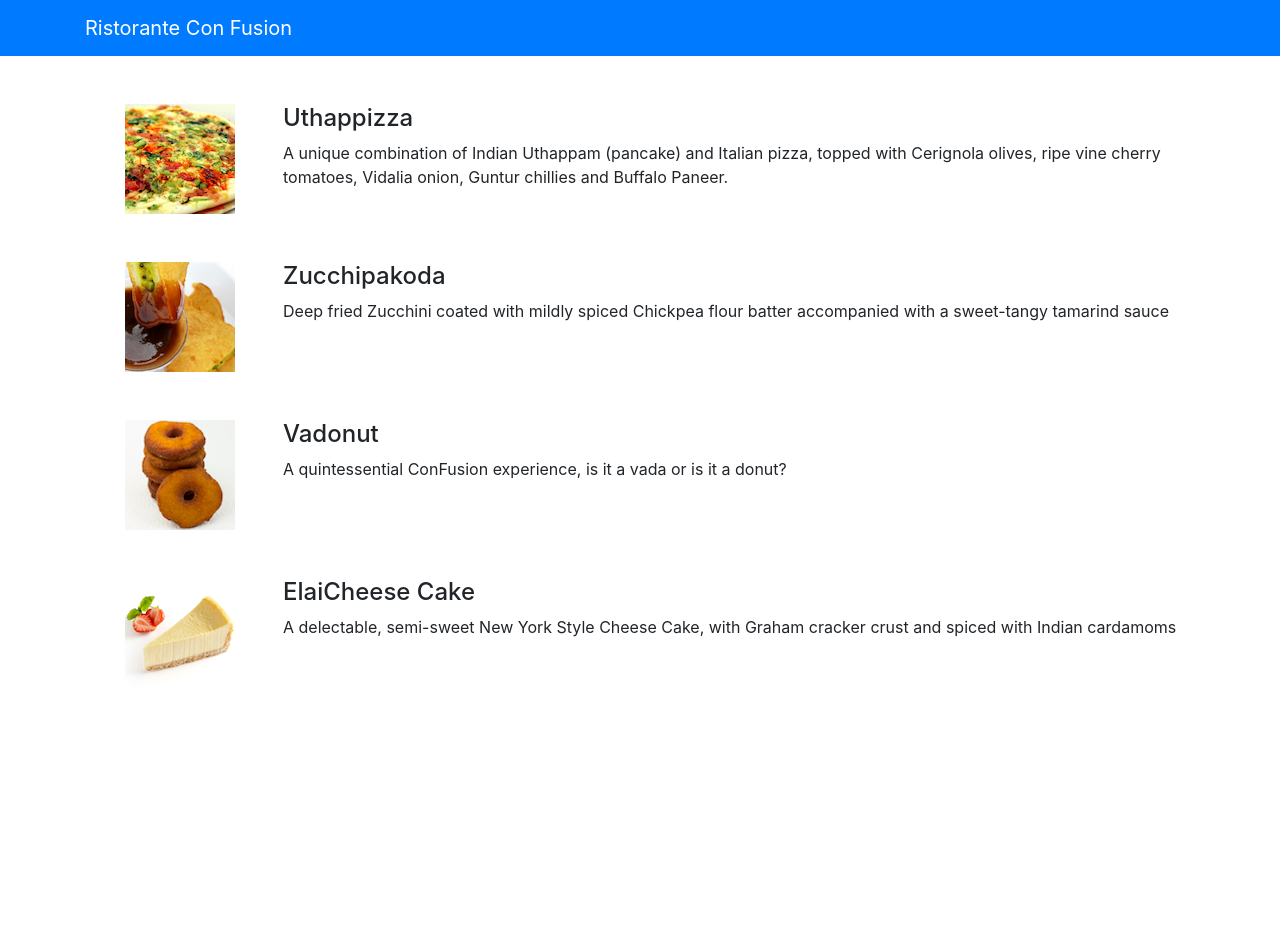
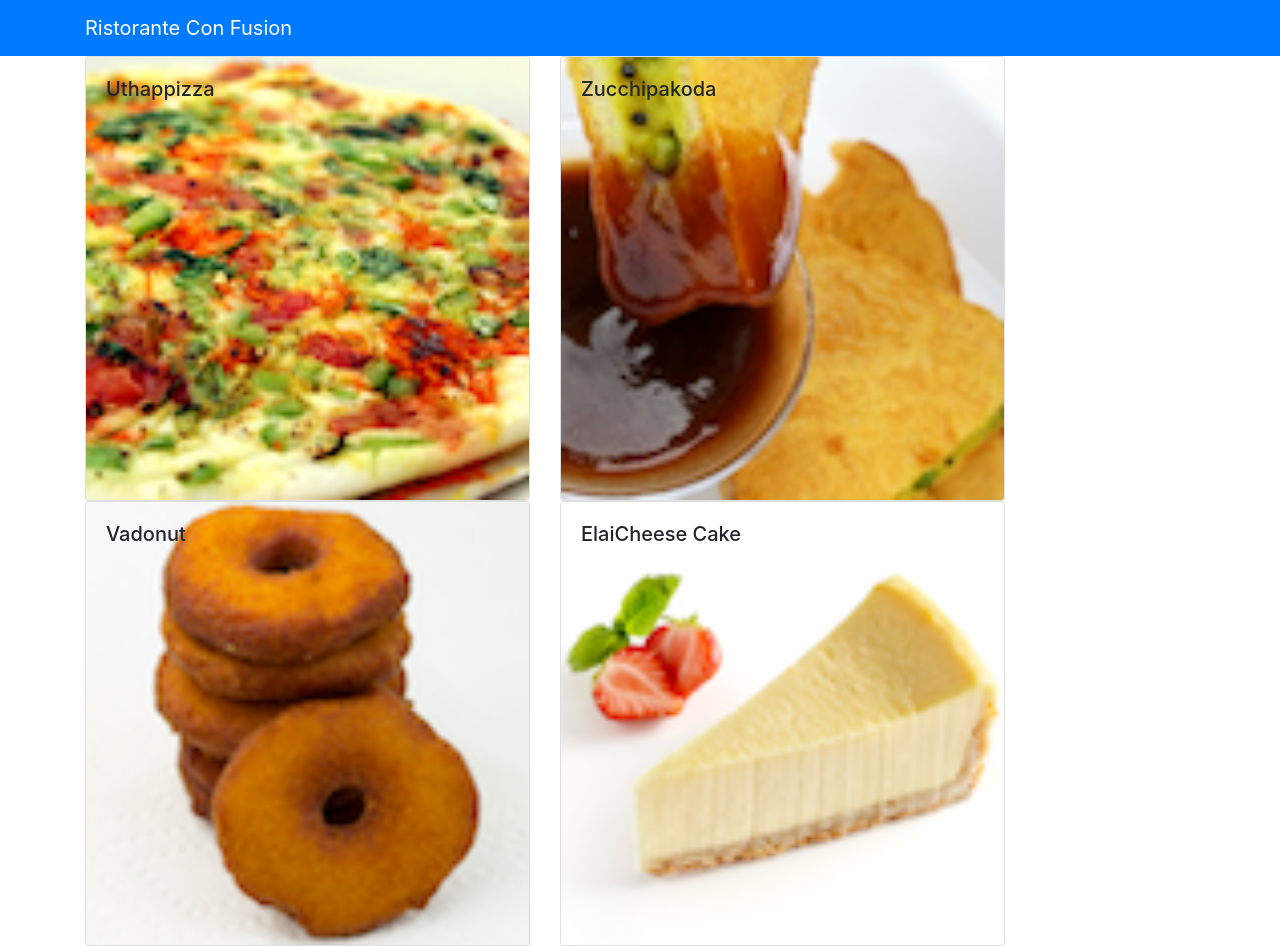
Before and after one commit to stwingy/confusion, a React (Create React App) app: page / in a window 1280 px wide. Before the commit the page ends 800 px from the top, so only its background shows below. Built offline with nearby package versions, Linux system fonts and the light colour scheme.

Commit message:
menu comonent two

```diff
--- a/src/App.js
+++ b/src/App.js
@@ -3,8 +3,12 @@
 import {Navbar,NavbarBrand} from 'reactstrap'
 import Menu from './components/MenuComponent'
 import './App.css';
+import {DISHES} from './shared/dishes'
 
 class App extends Component {
+  state={
+    dishes:DISHES
+  }
   render() {
     return (
       <div>
@@ -13,7 +17,7 @@
       <NavbarBrand href='/'>Ristorante Con Fusion</NavbarBrand>
       </div>
       </Navbar>
-      <Menu />
+      <Menu dishes ={this.state.dishes}/>
       </div>
     );
   }
--- a/src/components/MenuComponent.js
+++ b/src/components/MenuComponent.js
@@ -1,62 +1,54 @@
 import React,{Component} from 'react'
-import {Media} from 'reactstrap'
+import { Card, CardImg,CardImgOverlay, CardText, CardBody, CardLink,
+    CardTitle, CardSubtitle } from 'reactstrap';
 class Menu extends Component{
     state={
-        dishes:[
-            {
-                id: 0,
-                name:'Uthappizza',
-                image: 'assets/images/uthappizza.png',
-                category: 'mains',
-                label:'Hot',
-                price:'4.99',
-                description:'A unique combination of Indian Uthappam (pancake) and Italian pizza, topped with Cerignola olives, ripe vine cherry tomatoes, Vidalia onion, Guntur chillies and Buffalo Paneer.'                        },
-             {
-                id: 1,
-                name:'Zucchipakoda',
-                image: 'assets/images/zucchipakoda.png',
-                category: 'appetizer',
-                label:'',
-                price:'1.99',
-                description:'Deep fried Zucchini coated with mildly spiced Chickpea flour batter accompanied with a sweet-tangy tamarind sauce'                        },
-             {
-                id: 2,
-                name:'Vadonut',
-                image: 'assets/images/vadonut.png',
-                category: 'appetizer',
-                label:'New',
-                price:'1.99',
-                description:'A quintessential ConFusion experience, is it a vada or is it a donut?'                        },
-             {
-                id: 3,
-                name:'ElaiCheese Cake',
-                image: 'assets/images/elaicheesecake.png',
-                category: 'dessert',
-                label:'',
-                price:'2.99',
-                description:'A delectable, semi-sweet New York Style Cheese Cake, with Graham cracker crust and spiced with Indian cardamoms'                        }
-             ]
+      selectedDish:null
+    }
+    onDishSelect(dish){
+this.setState({
+    selectedDish:dish
+})
+    }
+    renderDish(dish){
+        if(dish !==null){
+        return(
+            <Card>
+               <CardImg width="100%" src={dish.image} alt={dish.name}/>
+               <CardBody>
+                   <CardTitle>{dish.name}</CardTitle>
+                   <CardText>{dish.description}</CardText>
+               </CardBody>
+            </Card>
+        )
+        }else{
+            return(<div></div>)
+        }
+
     }
     render(){
-        const menu=this.state.dishes.map(dish=>(
-            <div key ={dish.id} className ="col-12 mt-5">
-            <Media tag="li">
-            <Media left middle>
-            <Media object src={dish.image} alt={dish.name}/>
-            </Media>
-            <Media body className ="ml-5">
-            <Media heading>{dish.name}</Media>
-            <p>{dish.description}</p>
-            </Media>
-            </Media>
+        const menu=this.props.dishes.map(dish=>(
+            <div key ={dish.id} className ="col-12 col-md-5 m=1">
+            <Card onClick ={()=>this.onDishSelect(dish)}>
+
+            <CardImg width="100%" src={dish.image} alt={dish.name}/>
+
+           <CardImgOverlay>
+            <CardTitle>{dish.name}</CardTitle>
+
+            </CardImgOverlay>
+            </Card>
             </div>
         ))
         return (
         <div className="container">
            <div className ="row">
-           <Media list>
+
            {menu}
-           </Media>
+
+           </div>
+           <div className = "row">
+          { this.renderDish(this.state.selectedDish)}
            </div>
         </div>
         )
--- /dev/null
+++ b/src/shared/dishes.js
@@ -0,0 +1,186 @@
+export const DISHES =
+    [
+        {
+        id: 0,
+        name:'Uthappizza',
+        image: 'assets/images/uthappizza.png',
+        category: 'mains',
+        label:'Hot',
+        price:'4.99',
+        description:'A unique combination of Indian Uthappam (pancake) and Italian pizza, topped with Cerignola olives, ripe vine cherry tomatoes, Vidalia onion, Guntur chillies and Buffalo Paneer.',
+        comments: [
+            {
+            id: 0,
+            rating: 5,
+            comment: "Imagine all the eatables, living in conFusion!",
+            author: "John Lemon",
+            date: "2012-10-16T17:57:28.556094Z"
+            },
+            {
+            id: 1,
+            rating: 4,
+            comment: "Sends anyone to heaven, I wish I could get my mother-in-law to eat it!",
+            author: "Paul McVites",
+            date: "2014-09-05T17:57:28.556094Z"
+            },
+            {
+            id: 2,
+            rating: 3,
+            comment: "Eat it, just eat it!",
+            author: "Michael Jaikishan",
+            date: "2015-02-13T17:57:28.556094Z"
+            },
+            {
+            id: 3,
+            rating: 4,
+            comment: "Ultimate, Reaching for the stars!",
+            author: "Ringo Starry",
+            date: "2013-12-02T17:57:28.556094Z"
+            },
+            {
+            id: 4,
+            rating: 2,
+            comment: "It's your birthday, we're gonna party!",
+            author: "25 Cent",
+            date: "2011-12-02T17:57:28.556094Z"
+            }
+        ]                        },
+        {
+        id: 1,
+        name:'Zucchipakoda',
+        image: 'assets/images/zucchipakoda.png',
+        category: 'appetizer',
+        label:'',
+        price:'1.99',
+        description:'Deep fried Zucchini coated with mildly spiced Chickpea flour batter accompanied with a sweet-tangy tamarind sauce',
+        comments: [
+            {
+            id: 0,
+            rating: 5,
+            comment: "Imagine all the eatables, living in conFusion!",
+            author: "John Lemon",
+            date: "2012-10-16T17:57:28.556094Z"
+            },
+            {
+            id: 1,
+            rating: 4,
+            comment: "Sends anyone to heaven, I wish I could get my mother-in-law to eat it!",
+            author: "Paul McVites",
+            date: "2014-09-05T17:57:28.556094Z"
+            },
+            {
+            id: 2,
+            rating: 3,
+            comment: "Eat it, just eat it!",
+            author: "Michael Jaikishan",
+            date: "2015-02-13T17:57:28.556094Z"
+            },
+            {
+            id: 3,
+            rating: 4,
+            comment: "Ultimate, Reaching for the stars!",
+            author: "Ringo Starry",
+            date: "2013-12-02T17:57:28.556094Z"
+            },
+            {
+            id: 4,
+            rating: 2,
+            comment: "It's your birthday, we're gonna party!",
+            author: "25 Cent",
+            date: "2011-12-02T17:57:28.556094Z"
+            }
+        ]
+        },
+        {
+        id: 2,
+        name:'Vadonut',
+        image: 'assets/images/vadonut.png',
+        category: 'appetizer',
+        label:'New',
+        price:'1.99',
+        description:'A quintessential ConFusion experience, is it a vada or is it a donut?',
+        comments: [
+            {
+            id: 0,
+            rating: 5,
+            comment: "Imagine all the eatables, living in conFusion!",
+            author: "John Lemon",
+            date: "2012-10-16T17:57:28.556094Z"
+            },
+            {
+            id: 1,
+            rating: 4,
+            comment: "Sends anyone to heaven, I wish I could get my mother-in-law to eat it!",
+            author: "Paul McVites",
+            date: "2014-09-05T17:57:28.556094Z"
+            },
+            {
+            id: 2,
+            rating: 3,
+            comment: "Eat it, just eat it!",
+            author: "Michael Jaikishan",
+            date: "2015-02-13T17:57:28.556094Z"
+            },
+            {
+            id: 3,
+            rating: 4,
+            comment: "Ultimate, Reaching for the stars!",
+            author: "Ringo Starry",
+            date: "2013-12-02T17:57:28.556094Z"
+            },
+            {
+            id: 4,
+            rating: 2,
+            comment: "It's your birthday, we're gonna party!",
+            author: "25 Cent",
+            date: "2011-12-02T17:57:28.556094Z"
+            }
+        ]
+        },
+        {
+        id: 3,
+        name:'ElaiCheese Cake',
+        image: 'assets/images/elaicheesecake.png',
+        category: 'dessert',
+        label:'',
+        price:'2.99',
+        description:'A delectable, semi-sweet New York Style Cheese Cake, with Graham cracker crust and spiced with Indian cardamoms',
+        comments: [
+            {
+            id: 0,
+            rating: 5,
+            comment: "Imagine all the eatables, living in conFusion!",
+            author: "John Lemon",
+            date: "2012-10-16T17:57:28.556094Z"
+            },
+            {
+            id: 1,
+            rating: 4,
+            comment: "Sends anyone to heaven, I wish I could get my mother-in-law to eat it!",
+            author: "Paul McVites",
+            date: "2014-09-05T17:57:28.556094Z"
+            },
+            {
+            id: 2,
+            rating: 3,
+            comment: "Eat it, just eat it!",
+            author: "Michael Jaikishan",
+            date: "2015-02-13T17:57:28.556094Z"
+            },
+            {
+            id: 3,
+            rating: 4,
+            comment: "Ultimate, Reaching for the stars!",
+            author: "Ringo Starry",
+            date: "2013-12-02T17:57:28.556094Z"
+            },
+            {
+            id: 4,
+            rating: 2,
+            comment: "It's your birthday, we're gonna party!",
+            author: "25 Cent",
+            date: "2011-12-02T17:57:28.556094Z"
+            }
+        ]
+        }
+    ];
```
Also changed, not shown: src/components/MenuComponentMedia.js (added, +32 -0 lines).
